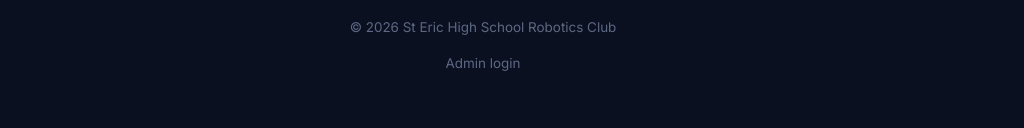
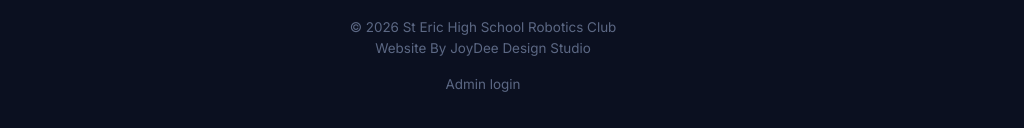
Before and after one commit to zuludiont-gif/St-Eric-Robotics, a plain HTML site: page future-innovators.html in a window 1280 px wide. Shown: the part 997-1125 px from the top of the page, without its empty margins (157-1181 px from the left). Drawn offline with nearby package versions, Linux system fonts and the light colour scheme; no server answers.

Commit message:
Add website credit to footer

```diff
--- a/future-innovators.html
+++ b/future-innovators.html
@@ -73,6 +73,7 @@
   <div class="f-logo">🤖 St Eric High School Robotics Club</div>
   <div class="f-tag">Learning • Building • Sharing</div>
   <div>© 2026 St Eric High School Robotics Club</div>
+  <div>Website By JoyDee Design Studio</div>
   <div style="margin-top:.9rem;"><a href="admin-login.html" class="admin-link">Admin login</a></div>
 </footer>
 
```
